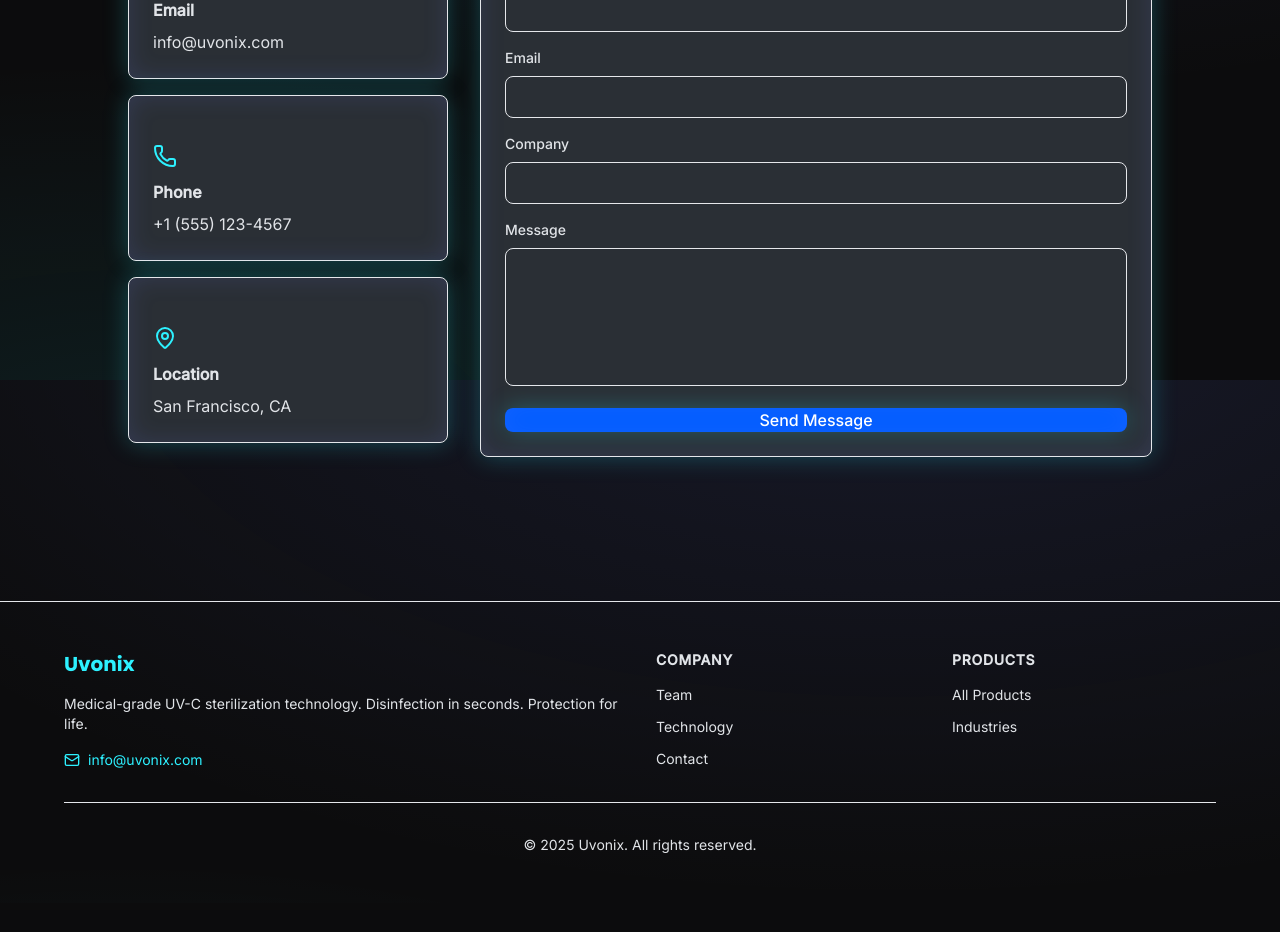
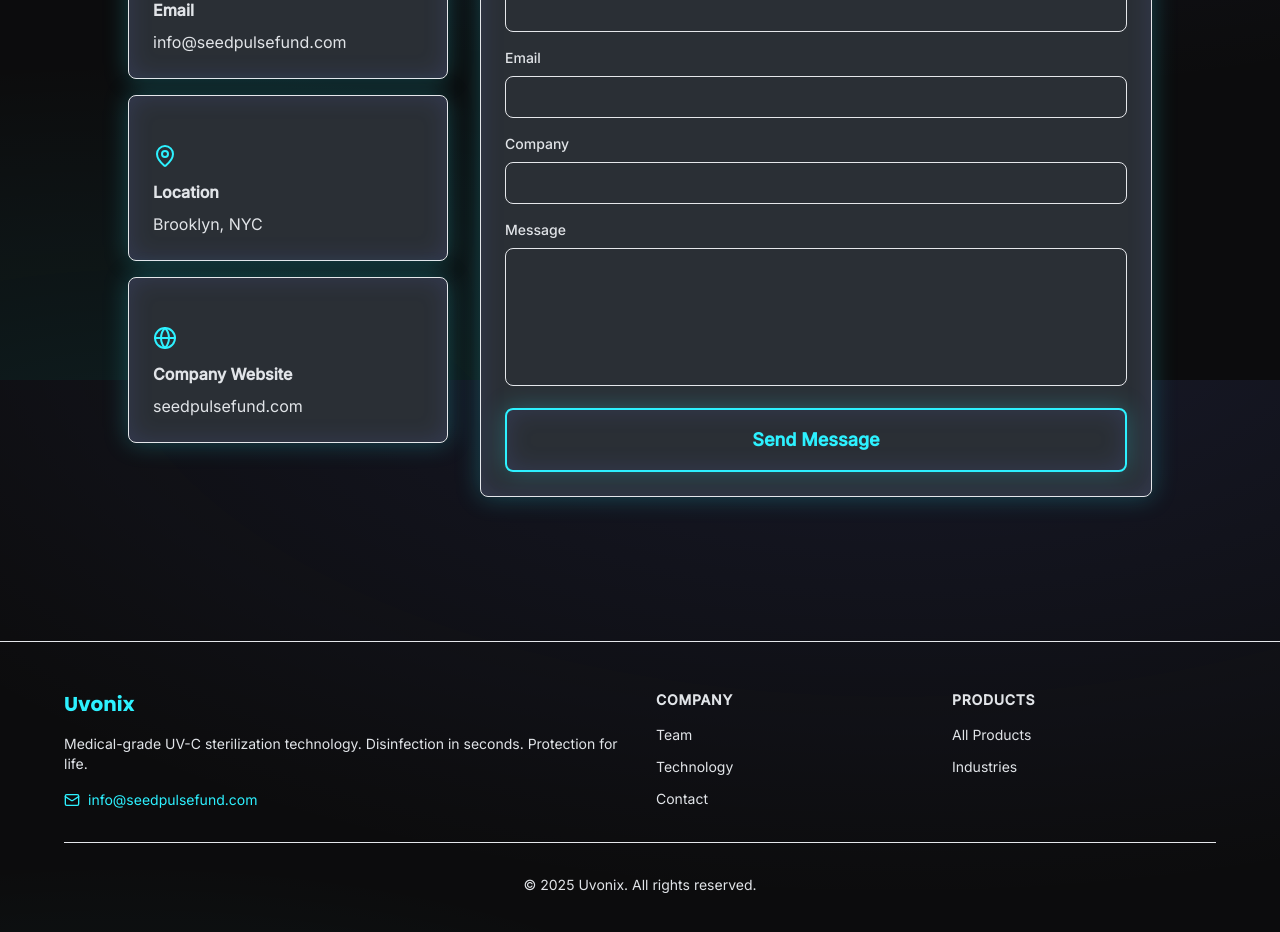
Before and after one commit to marukaneko1/uvonix-website, a Next.js app: page /contact in a window 1280 px wide. Shown: the part 420-1352 px from the top of the page. Before the commit the page ends 1323 px from the top, so only its background shows below. Built offline with nearby package versions, Linux system fonts and the light colour scheme.

Commit message:
Update contact info and button styling - Brooklyn NYC, seedpulsefund.com email, transparent buttons with UV glow

```diff
--- a/app/contact/page.tsx
+++ b/app/contact/page.tsx
@@ -6,7 +6,7 @@
 import { content } from '@/lib/content'
 import { motion } from 'framer-motion'
 import { useState } from 'react'
-import { Mail, Phone, MapPin } from 'lucide-react'
+import { Mail, MapPin, Globe } from 'lucide-react'
 
 export default function ContactPage() {
   const [formData, setFormData] = useState({
@@ -40,23 +40,25 @@
               <CardContent className="pt-6">
                 <Mail className="text-uv-secondary mb-3" size={24} />
                 <h3 className="font-semibold mb-2">Email</h3>
-                <a href="mailto:info@uvonix.com" className="text-uv-text/70 hover:text-uv-secondary transition-colors">
-                  info@uvonix.com
+                <a href="mailto:info@seedpulsefund.com" className="text-uv-text/70 hover:text-uv-secondary transition-colors">
+                  info@seedpulsefund.com
                 </a>
-              </CardContent>
-            </Card>
-            <Card>
-              <CardContent className="pt-6">
-                <Phone className="text-uv-secondary mb-3" size={24} />
-                <h3 className="font-semibold mb-2">Phone</h3>
-                <p className="text-uv-text/70">+1 (555) 123-4567</p>
               </CardContent>
             </Card>
             <Card>
               <CardContent className="pt-6">
                 <MapPin className="text-uv-secondary mb-3" size={24} />
                 <h3 className="font-semibold mb-2">Location</h3>
-                <p className="text-uv-text/70">San Francisco, CA</p>
+                <p className="text-uv-text/70">Brooklyn, NYC</p>
+              </CardContent>
+            </Card>
+            <Card>
+              <CardContent className="pt-6">
+                <Globe className="text-uv-secondary mb-3" size={24} />
+                <h3 className="font-semibold mb-2">Company Website</h3>
+                <a href="https://seedpulsefund.com" target="_blank" rel="noopener noreferrer" className="text-uv-text/70 hover:text-uv-secondary transition-colors">
+                  seedpulsefund.com
+                </a>
               </CardContent>
             </Card>
           </motion.div>
--- a/app/products/page.tsx
+++ b/app/products/page.tsx
@@ -83,9 +83,9 @@
                   <div className="aspect-video relative rounded-xl overflow-hidden uv-glow">
                     {product.imageSrc ? (
                       product.imageSrc.endsWith('.svg') ? (
-                        <img src={product.imageSrc} alt={product.title} className="w-full h-full object-cover" />
+                        <img src={product.imageSrc} alt={product.title} className="w-full h-full object-contain" />
                       ) : (
-                        <Image src={product.imageSrc} alt={product.title} fill className="object-cover" />
+                        <Image src={product.imageSrc} alt={product.title} fill className="object-contain bg-uv-surface" />
                       )
                     ) : (
                       <div className="w-full h-full bg-uv-surface flex items-center justify-center">
--- a/components/Footer.tsx
+++ b/components/Footer.tsx
@@ -14,11 +14,11 @@
               Medical-grade UV-C sterilization technology. Disinfection in seconds. Protection for life.
             </p>
             <a
-              href="mailto:info@uvonix.com"
+              href="mailto:info@seedpulsefund.com"
               className="flex items-center gap-2 text-sm text-uv-secondary hover:text-uv-primary transition-colors"
             >
               <Mail size={16} />
-              info@uvonix.com
+              info@seedpulsefund.com
             </a>
           </div>
 
--- a/components/ProductCard.tsx
+++ b/components/ProductCard.tsx
@@ -27,9 +27,9 @@
         <div className="aspect-video relative rounded-t-lg overflow-hidden">
           {imageSrc ? (
             imageSrc.endsWith('.svg') ? (
-              <img src={imageSrc} alt={title} className="w-full h-full object-cover" />
+              <img src={imageSrc} alt={title} className="w-full h-full object-contain" />
             ) : (
-              <Image src={imageSrc} alt={title} fill className="object-cover" />
+              <Image src={imageSrc} alt={title} fill className="object-contain bg-uv-surface" />
             )
           ) : (
             <div className="w-full h-full bg-uv-surface flex items-center justify-center">
--- a/components/home/Products.tsx
+++ b/components/home/Products.tsx
@@ -36,7 +36,7 @@
           title={content.products.uvPen.title}
           description={content.products.uvPen.description}
           features={content.products.uvPen.features}
-          imageSrc="/images/uv-pen.svg"
+          imageSrc="/images/uv-pen.jpg"
           delay={0.3}
           href="/products#uv-pen"
         />
--- a/components/ui/button.tsx
+++ b/components/ui/button.tsx
@@ -10,18 +10,18 @@
     variants: {
       variant: {
         default:
-          'bg-uv-primary text-white hover:bg-uv-primary/90 hover:scale-[1.05] hover:shadow-lg hover:shadow-uv-secondary/50 uv-glow transition-all duration-200',
+          'bg-transparent text-uv-secondary border-2 border-uv-secondary hover:bg-uv-secondary/10 hover:scale-[1.08] hover:shadow-2xl hover:shadow-uv-secondary/70 uv-glow transition-all duration-300 text-base font-semibold px-8 py-4',
         secondary:
           'bg-uv-surface text-uv-text border border-uv-secondary/30 hover:border-uv-secondary hover:scale-[1.02] uv-glow',
         outline:
           'border-2 border-uv-secondary text-uv-secondary hover:bg-uv-secondary/10 hover:scale-[1.02]',
         ghost: 'hover:bg-uv-surface hover:text-uv-text',
       },
-      size: {
-        default: 'h-11 px-6',
-        sm: 'h-9 px-4',
-        lg: 'h-13 px-8 text-base',
-      },
+              size: {
+                default: 'h-12 px-6',
+                sm: 'h-9 px-4',
+                lg: 'h-16 px-10 text-lg',
+              },
     },
     defaultVariants: {
       variant: 'default',
```
